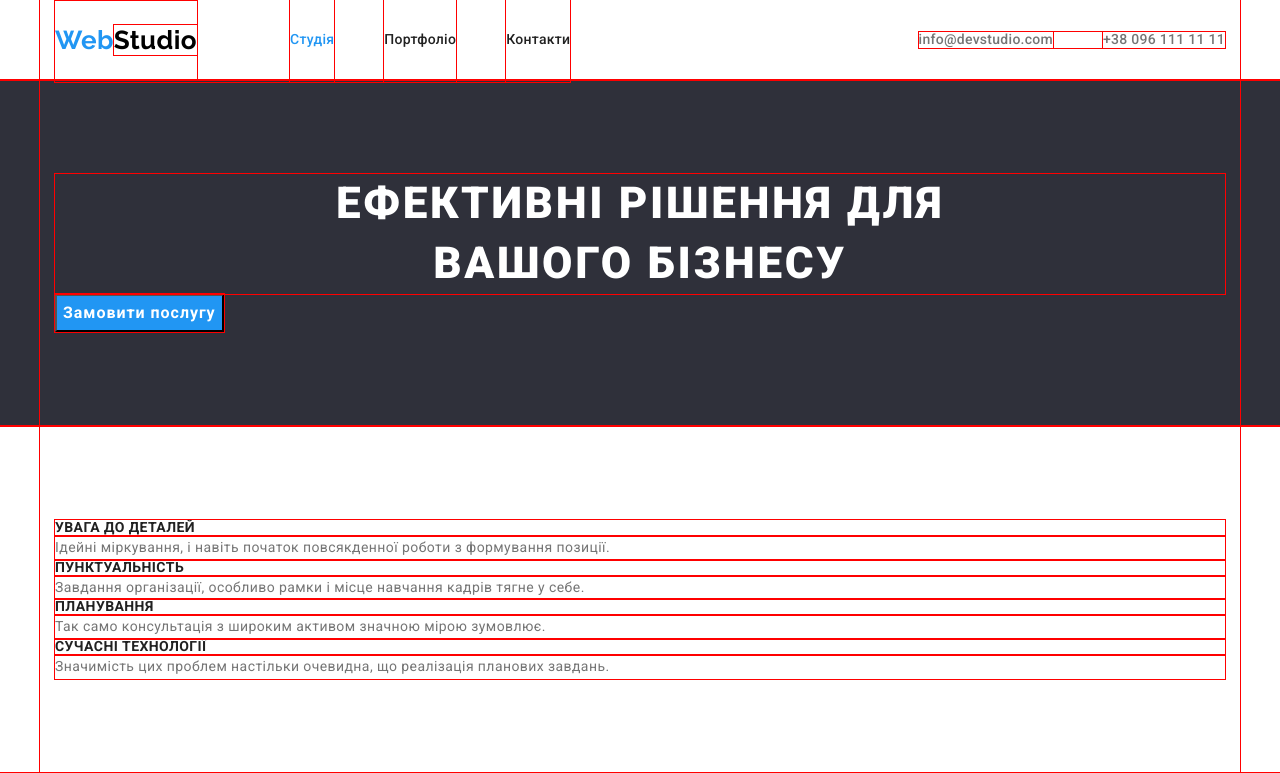
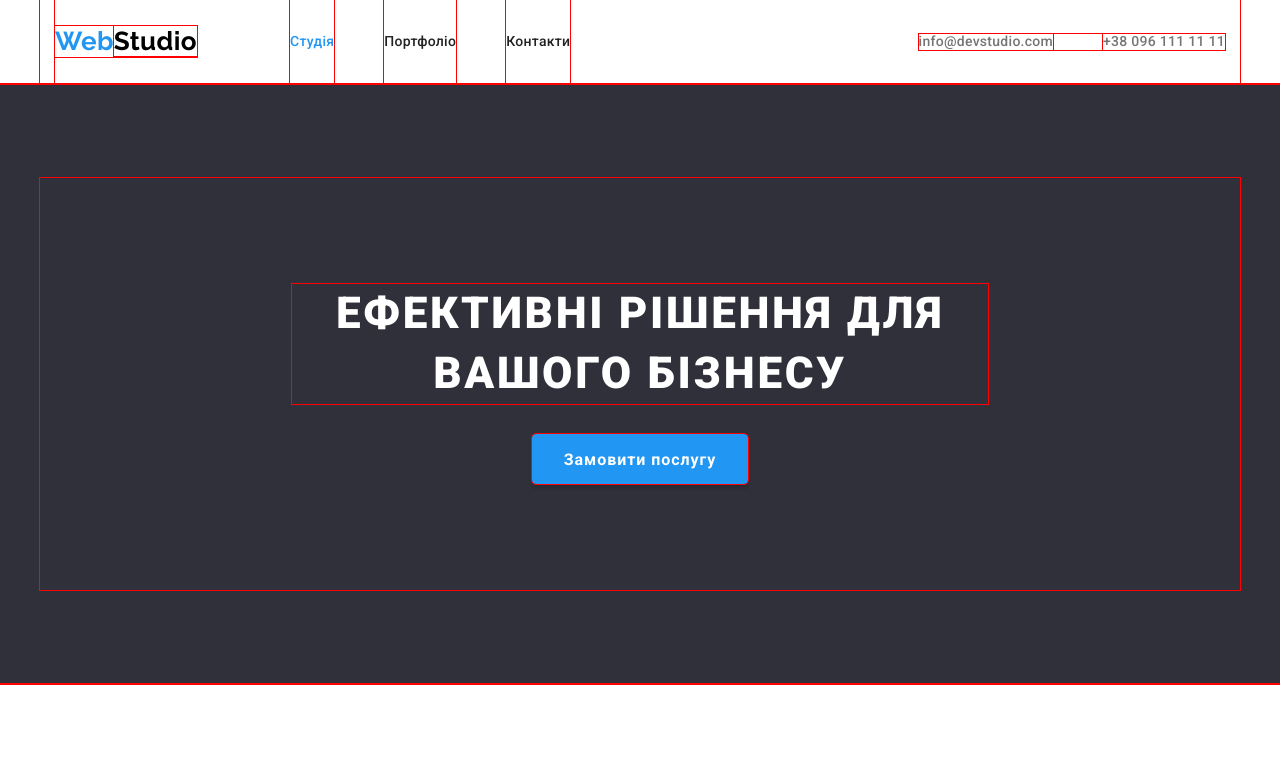
Before and after one commit to VIlliaV/goit-markup-hw-03, a plain HTML site: page index.html in a window 1280 px wide. Shown: the top 773 px of the page. Drawn offline with nearby package versions, Linux system fonts and the light colour scheme.

Commit message:
index flex done

```diff
--- /dev/null
+++ b/css/example.css
@@ -0,0 +1,68 @@
+body,
+html {
+    margin: 0;
+    height: 100%;
+}
+
+*,
+*::after,
+*::before {
+    box-sizing: border-box;
+}
+
+h1,
+h2,
+h3,
+p,
+ul {
+    margin: 0;
+}
+.list {
+    display: flex;
+}
+li {
+    list-style: none;
+}
+
+ul {
+    padding-left: 0;
+}
+
+a {
+    text-decoration: none;
+}
+
+button {
+    font-family: inherit;
+    border: none;
+    cursor: pointer;
+}
+
+img {
+    display: block;
+    max-width: 100%;
+    height: auto;
+}
+
+:root {
+    --main-color-text: #ffffff;
+    --second-color-text: #000000;
+}
+
+body {
+    font-family: "Anton", sans-serif;
+    font-size: 16px;
+    line-height: 1.5;
+    color: var(--second-color-text);
+}
+
+.section {
+    padding: 113px 0;
+}
+
+.container {
+    width: 1200px;
+    padding-left: 15px;
+    padding-right: 15px;
+    margin: 0 auto;
+}
--- a/css/styles.css
+++ b/css/styles.css
@@ -37,21 +37,37 @@ h6,
 ul,
 p {
   margin: 0;
-  padding: 0;
 }
-
+ul {
+  padding-left: 0px;
+}
+img {
+  display: block;
+  max-width: 100%;
+  height: auto;
+}
+button {
+  font-family: inherit;
+  font-size: 16px;
+  border: none;
+  cursor: pointer;
+  text-align: center;
+}
+.section {
+  padding: 94px 0;
+}
 .container {
   width: 1200px;
+  height: 100%;
   margin: 0 auto;
-  padding: 94px 15px;
+  padding-left: 15px;
+  padding-right: 15px;
 }
 
 .list {
   list-style: none;
 }
 .link {
-  text-align: center;
-  align-items: center;
   text-decoration: none;
 }
 .title {
@@ -61,24 +77,33 @@ p {
   line-height: 1.17;
 }
 
-/* nav */
-header a {
+/* header */
+.header {
+  border-bottom: 1px solid #ececec;
+}
+.header a {
   display: block;
 }
 
-header > .container,
+.header > .container,
 .nav,
 .nav-link,
-.contact {
+.contact,
+.feat > .list,
+.do > .list,
+.team > .list {
   display: flex;
 }
-header > .container {
+.header > .container,
+.feat > .list,
+.do > .list,
+.team > .list {
   justify-content: space-between;
-  padding-top: 0;
-  padding-bottom: 0;
+}
+.header > .container {
   align-items: center;
-  height: 80px;
 }
+
 .logo {
   color: var(--accent-color);
   font-family: 'Raleway', sans-serif;
@@ -86,7 +111,6 @@ header > .container {
   font-size: 26px;
   line-height: 1.19;
   margin-right: 93px;
-  padding: 24px 0;
 }
 .nav-link :not(:last-child) {
   margin-right: 50px;
@@ -97,10 +121,7 @@ header > .container {
 .nav {
   align-items: center;
 }
-.nav-link {
-  padding: 0 0;
-  text-align: center;
-}
+
 .nav-link .link {
   color: var(--secondary-text-color);
   font-weight: 500;
@@ -140,26 +161,33 @@ header > .container {
 .hero {
   background-color: var(--thirdary-bkg-color);
 }
+.hero .container {
+  align-items: center;
+  padding-top: 106px;
+  padding-bottom: 106px;
+  text-align: center;
+}
 .title-hero {
   color: var(--primary-bkg-color);
   font-weight: 900;
   font-size: 44px;
   line-height: 1.36;
-  text-align: center;
   letter-spacing: 0.06em;
   text-transform: uppercase;
+  width: 696px;
+  margin: 0px auto 30px auto;
 }
 
 .hero .button {
   color: var(--primary-bkg-color);
   background-color: var(--accent-color);
-  cursor: pointer;
-  font-family: inherit;
   font-weight: 700;
-  font-size: 16px;
   line-height: 2;
-  text-align: center;
   letter-spacing: 0.06em;
+  height: 50px;
+  padding: 10px 32px;
+  box-shadow: 0px 4px 4px rgba(0, 0, 0, 0.15);
+  border-radius: 4px;
 }
 .hero .button:hover,
 .hero .button:focus {
@@ -167,6 +195,12 @@ header > .container {
 }
 
 /* features */
+.features.section {
+  padding-bottom: 47px;
+}
+.feat-item {
+  width: 270px;
+}
 
 /* hide title */
 .visually-hidden {
@@ -176,51 +210,82 @@ header > .container {
   height: 1px;
   margin: -1px;
 }
-.features .title {
+
+.feat .title {
   font-size: 14px;
   line-height: 1.14;
   text-transform: uppercase;
+  margin-bottom: 10px;
 }
 
 /* we do */
+.wedo.section {
+  padding-top: 47px;
+}
 
 .do .title,
 .team .title,
 .team-item .text {
   text-align: center;
 }
+.do > .title,
+.team > .title {
+  margin-bottom: 50px;
+}
 
 /* our team */
-
-.team {
+.ourteam {
   background-color: var(--secondary-bkg-color);
 }
+
 .team-item {
   background-color: var(--primary-bkg-color);
+  box-shadow: 0px 1px 3px rgba(0, 0, 0, 0.12), 0px 1px 1px rgba(0, 0, 0, 0.14),
+    0px 2px 1px rgba(0, 0, 0, 0.2);
+  border-radius: 0px 0px 4px 4px;
 }
+
 .team-item .title {
   font-weight: 500;
   font-size: 16px;
   line-height: 1.19;
+  margin-bottom: 10px;
 }
 .team-item .text {
   line-height: 1.19;
+}
+.team-box {
+  padding-top: 30px;
+  padding-bottom: 30px;
 }
 
 /* footer */
 
 .footer {
   background-color: var(--thirdary-bkg-color);
+  padding: 60px 0;
 }
 .footer .studio {
   color: var(--primary-bkg-color);
 }
-.maps {
+.footer .logo {
+  display: block;
+  margin-bottom: 20px;
+  margin-right: 0px;
+}
+
+.address .link {
+  display: block;
+  color: rgba(255, 255, 255, 0.6);
+}
+.maps.link {
   color: var(--primary-bkg-color);
 }
+
 .address .link {
-  color: rgba(255, 255, 255, 0.6);
+  margin-bottom: 9px;
 }
+
 .address .link:hover,
 .address .link:focus {
   color: var(--accent-color);
@@ -234,13 +299,8 @@ header > .container {
 .portfolio .button {
   color: var(--secondary-text-color);
   background-color: var(--secondary-bkg-color);
-  cursor: pointer;
-  font-family: 'Roboto';
-  font-style: normal;
   font-weight: 500;
-  font-size: 16px;
   line-height: 1.63;
-  text-align: center;
   letter-spacing: 0.03em;
 }
 .portfolio .button:hover,
@@ -249,6 +309,7 @@ header > .container {
   background-color: var(--accent-color);
 }
 .portfolio .title {
+  text-align: left;
   font-size: 18px;
   line-height: 2;
 }
--- a/index.html
+++ b/index.html
@@ -5,7 +5,6 @@
     <meta http-equiv="X-UA-Compatible" content="IE=edge" />
     <meta name="viewport" content="width=device-width, initial-scale=1.0" />
     <title>WebStudio</title>
-
     <link rel="preconnect" href="https://fonts.googleapis.com" />
     <link rel="preconnect" href="https://fonts.gstatic.com" crossorigin />
     <link
@@ -19,7 +18,7 @@
     <link rel="stylesheet" href="./css/styles.css" />
   </head>
   <body>
-    <header>
+    <header class="header">
       <div class="container">
         <nav class="nav">
           <a class="logo link" href="./index.html" lang="en">
@@ -52,42 +51,39 @@
     </header>
     <main>
       <!--Hero-->
-      <section class="hero">
+      <section class="hero section">
         <div class="container">
-          <h1 class="title-hero">
-            Ефективні рішення для <br />
-            вашого бізнесу
-          </h1>
+          <h1 class="title-hero">Ефективні рішення для вашого бізнесу</h1>
           <button class="button" type="button">Замовити послугу</button>
         </div>
       </section>
       <!--features-->
-      <section class="features">
-        <div class="container">
+      <section class="features section">
+        <div class="feat container">
           <!-- hide title -->
           <h2 class="visually-hidden">Особливості</h2>
           <ul class="list">
-            <li>
+            <li class="feat-item">
               <h3 class="title">УВАГА ДО ДЕТАЛЕЙ</h3>
               <p>
                 Ідейні міркування, і навіть початок повсякденної роботи з
                 формування позиції.
               </p>
             </li>
-            <li>
+            <li class="feat-item">
               <h3 class="title">ПУНКТУАЛЬНІСТЬ</h3>
               <p>
                 Завдання організації, особливо рамки і місце навчання кадрів
                 тягне у себе.
               </p>
             </li>
-            <li>
+            <li class="feat-item">
               <h3 class="title">ПЛАНУВАННЯ</h3>
               <p>
                 Так само консультація з широким активом значною мірою зумовлює.
               </p>
             </li>
-            <li>
+            <li class="feat-item">
               <h3 class="title">СУЧАСНІ ТЕХНОЛОГІЇ</h3>
               <p>
                 Значимість цих проблем настільки очевидна, що реалізація
@@ -98,8 +94,8 @@
         </div>
       </section>
       <!--we do-->
-      <section class="do">
-        <div class="container">
+      <section class="wedo section">
+        <div class="do container">
           <h2 class="title">Чим ми займаємося</h2>
           <ul class="list">
             <li>
@@ -127,29 +123,37 @@
         </div>
       </section>
       <!--our team-->
-      <section class="team">
-        <div class="container">
+      <section class="ourteam section">
+        <div class="team container">
           <h2 class="title">Наша команда</h2>
           <ul class="list">
             <li class="team-item">
               <img src="./images/team1.jpg" alt="Ігор Дем'яненко" width="270" />
+              <div class="team-box">
                 <h3 class="title">Ігор Дем'яненко</h3>
                 <p class="text" lang="en">Product Designer</p>
+              </div>
             </li>
             <li class="team-item">
               <img src="./images/team2.jpg" alt="Ольга Рєпіна" width="270" />
+              <div class="team-box">
                 <h3 class="title">Ольга Рєпіна</h3>
                 <p class="text" lang="en">Frontend Developer</p>
+              </div>
             </li>
             <li class="team-item">
               <img src="./images/team3.jpg" alt="Микола Тарасов" width="270" />
+              <div class="team-box">
                 <h3 class="title">Микола Тарасов</h3>
                 <p class="text" lang="en">Marketing</p>
+              </div>
             </li>
             <li class="team-item">
               <img src="./images/team4.jpg" alt="Михайло Єрмаков" width="270" />
+              <div class="team-box">
                 <h3 class="title">Михайло Єрмаков</h3>
                 <p class="text" lang="en">UI Designer</p>
+              </div>
             </li>
           </ul>
         </div>
@@ -162,7 +166,14 @@
         >
         <address class="address">
           <ul class="list">
-            <li class="maps">м. Київ, пр-т Лесі Українки, 26</li>
+            <li>
+              <a
+                class="maps link"
+                target="_blank"
+                href="https://www.google.com.ua/maps/place/%D0%B1%D1%83%D0%BB.+%D0%9B%D0%B5%D1%81%D0%B8+%D0%A3%D0%BA%D1%80%D0%B0%D0%B8%D0%BD%D0%BA%D0%B8,+26,+%D0%9A%D0%B8%D0%B5%D0%B2,+02000/@50.4265807,30.5361971,17z/data=!3m1!4b1!4m5!3m4!1s0x40d4cf0e033ecbe9:0x57a4dffefec77da0!8m2!3d50.4265807!4d30.5383858?hl=ru"
+                >м. Київ, пр-т Лесі Українки, 26</a
+              >
+            </li>
             <li>
               <a class="link" href="mailto:info@devstudio.com"
                 >info@devstudio.com</a
```
Also changed, not shown: portfolio.html (+20 -4 lines). Lines whose indentation alone changed are shown as unchanged.
